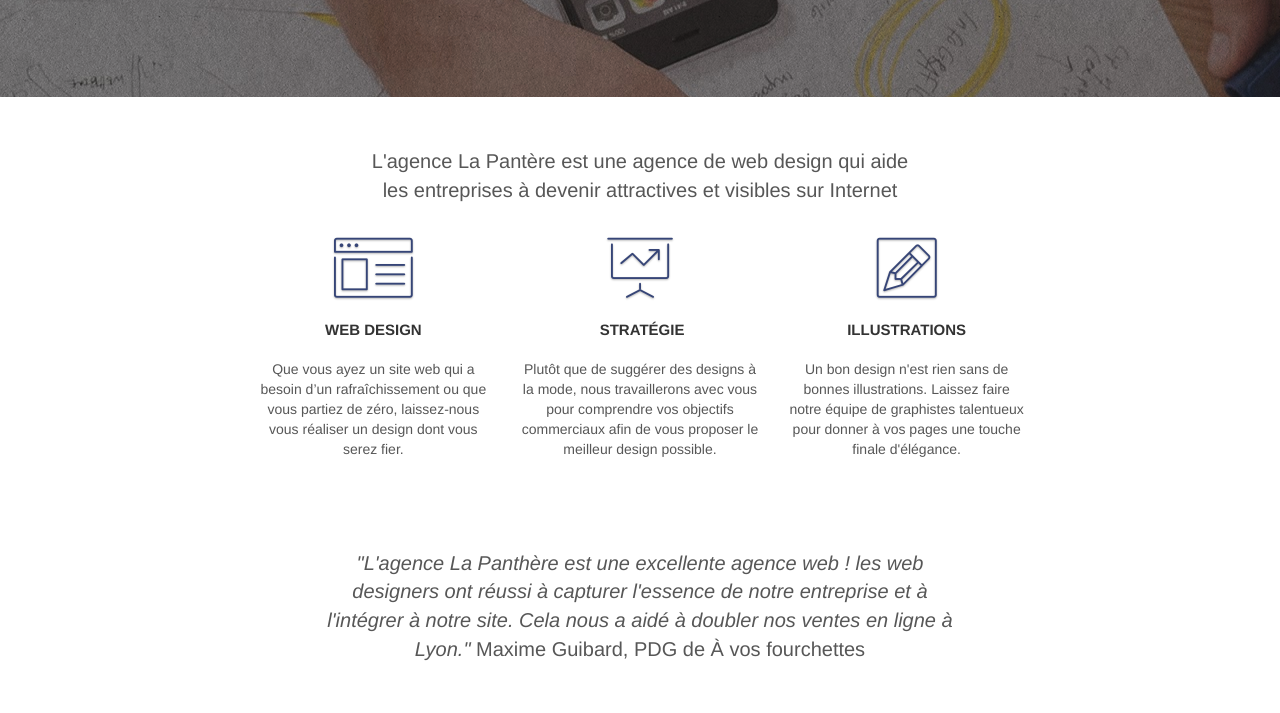
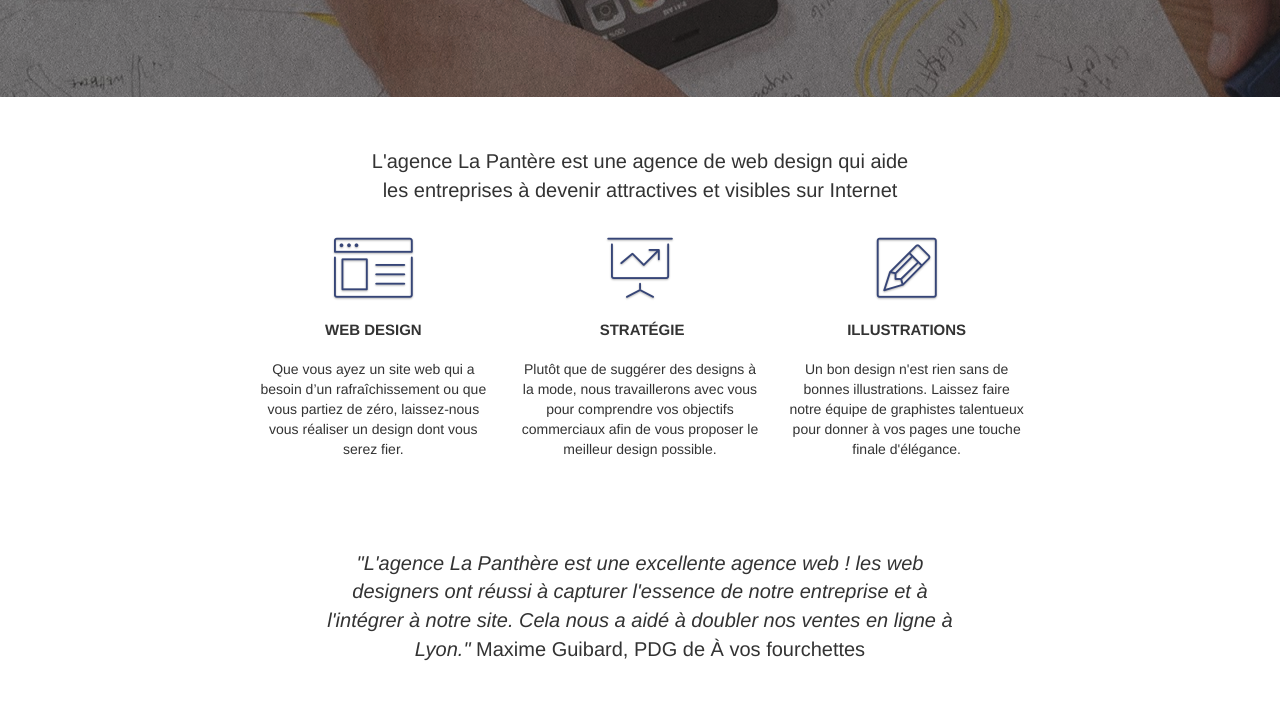
Before and after one commit to KentinTL/P4-lapanthere, a plain HTML site: page index.html in a window 1280 px wide. Shown: the part 440-1153 px from the top of the page. Drawn offline with Linux system fonts and the light colour scheme.

```diff
--- a/css/style-index.css
+++ b/css/style-index.css
@@ -1568,7 +1568,7 @@ a[data-lightbox]:hover img {
 .btn, a, h1, h2, h3, h4, h5, h6, p {
   font-family: helvetica;
   font-weight: 400;
-  color: #575757 !important
+  color: #333 !important
 }
 
 .container {
```
